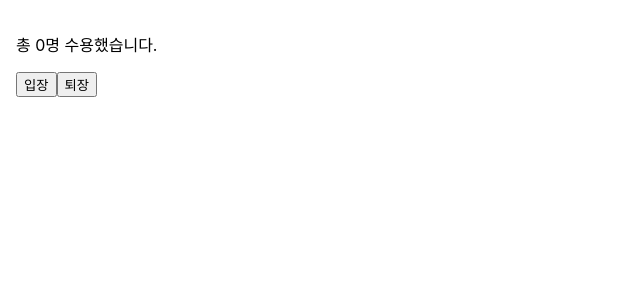
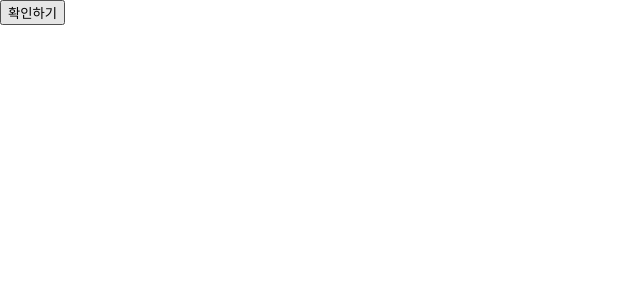
Before and after one commit to ghd6840/react-summary, a React (Create React App) app: page / in a window 1280 px wide. Shown: the top 300 px of the page, without its empty margins (0-640 px from the left). Built offline with nearby package versions, Linux system fonts and the light colour scheme.

Commit message:
Study Chapter8 Handling Event

```diff
--- a/src/chapter_07/useCounter.jsx
+++ b/src/chapter_07/useCounter.jsx
@@ -1,4 +1,4 @@
-import React, { useState } from 'react';
+import React, { useState } from "react";
 
 function useCounter(initialValue) {
   const [count, setCount] = useState(initialValue);
--- /dev/null
+++ b/src/chapter_08/ConfirmButton.jsx
@@ -0,0 +1,17 @@
+import React, { useState } from "react";
+
+function ConfirmButton(props) {
+  const [isConfirmed, setIsConfirmed] = useState(false);
+
+  const handleConfirm = () => {
+    setIsConfirmed((prevIsConfirmed) => !prevIsConfirmed);
+  };
+
+  return (
+    <button onClick={handleConfirm} disabled={isConfirmed}>
+      {isConfirmed ? "확인됨" : "확인하기"}
+    </button>
+  );
+}
+
+export default ConfirmButton;
--- a/src/index.js
+++ b/src/index.js
@@ -6,13 +6,14 @@ import reportWebVitals from './reportWebVitals';
 //import CommentList from './chapter_05/CommentList';
 // import Clock from './chapter_04/Clock';
 // import NotificationList from './chapter_06/NotificationList';
-import Accommodate from './chapter_07/Accommodate';
+// import Accommodate from './chapter_07/Accommodate';
+import ConfirmButton from './chapter_08/ConfirmButton';
 
 // const root = ReactDOM.createRoot(document.getElementById('root'));
 
 ReactDOM.render(
   <React.StrictMode>
-    <Accommodate />
+    <ConfirmButton />
   </React.StrictMode>,
   document.getElementById('root')
 );
```
Also changed, not shown: src/chapter_08/ConfirmButton-class.jsx (added, +30 -0 lines).
